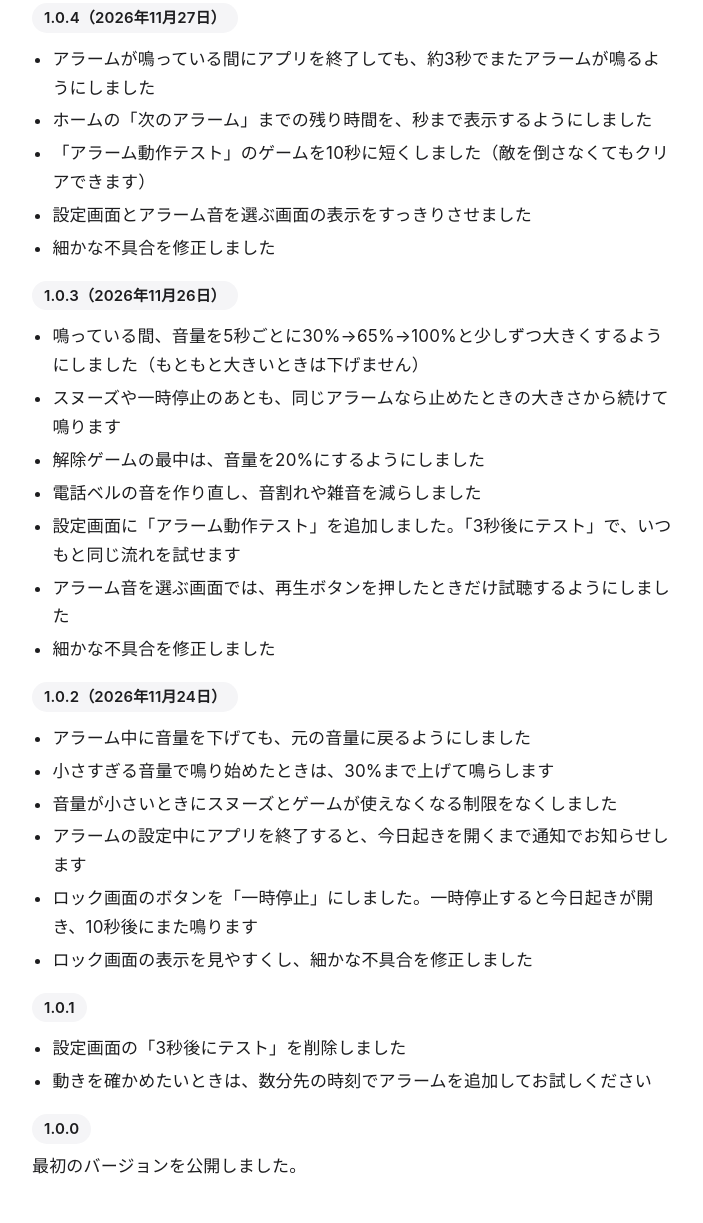
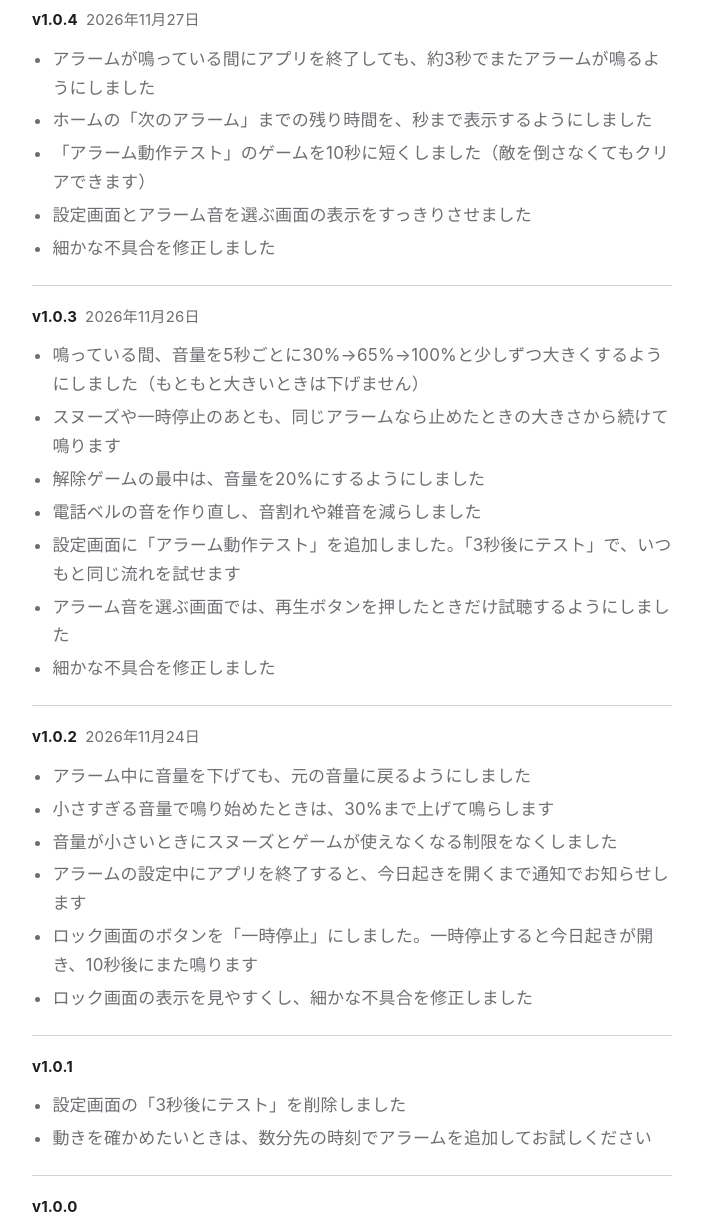
Before and after one commit to createlabone/kyouoki, a plain HTML site: page index.html in a window 1280 px wide. Shown: the part 4075-5298 px from the top of the page, without its empty margins (288-991 px from the left). Drawn offline with Linux system fonts and the light colour scheme.

Commit message:
Restyle release notes headings

```diff
--- a/index.html
+++ b/index.html
@@ -149,15 +149,17 @@
   details .answer { padding: 0 0 16px; }
   details .answer p:last-child, details .answer ul:last-child { margin-bottom: 0; }
 
-  .release { display: flex; flex-direction: column; align-items: flex-start; gap: 8px; }
+  /* 更新情報：バージョンと日付を見出し、その下に説明。版ごとに区切り線で段落を分ける */
+  .release { display: flex; flex-direction: column; align-items: flex-start; gap: 8px; padding: 18px 0; border-top: 1px solid var(--separator); }
+  #updates h2 + .release { border-top: none; padding-top: 4px; }
   .release .ver {
     flex: none;
-    font-weight: 600;
-    background: var(--surface);
-    border-radius: 999px;
-    padding: 2px 12px;
+    font-weight: 700;
     font-size: 15px;
+    color: var(--text);
   }
+  .release .ver .date { font-weight: 400; color: var(--text-secondary); margin-left: 8px; }
+  .release ul.plain, .release p { margin: 0; color: var(--text-secondary); }
 
   .contact { text-align: center; padding-bottom: 8px; }
   .mail-button {
@@ -367,7 +369,7 @@
   <section id="updates">
     <h2>更新情報</h2>
     <div class="release">
-      <span class="ver">1.0.4（2026年11月27日）</span>
+      <span class="ver">v1.0.4<span class="date">2026年11月27日</span></span>
       <ul class="plain">
         <li>アラームが鳴っている間にアプリを終了しても、約3秒でまたアラームが鳴るようにしました</li>
         <li>ホームの「次のアラーム」までの残り時間を、秒まで表示するようにしました</li>
@@ -377,7 +379,7 @@
       </ul>
     </div>
     <div class="release">
-      <span class="ver">1.0.3（2026年11月26日）</span>
+      <span class="ver">v1.0.3<span class="date">2026年11月26日</span></span>
       <ul class="plain">
         <li>鳴っている間、音量を5秒ごとに30%→65%→100%と少しずつ大きくするようにしました（もともと大きいときは下げません）</li>
         <li>スヌーズや一時停止のあとも、同じアラームなら止めたときの大きさから続けて鳴ります</li>
@@ -389,7 +391,7 @@
       </ul>
     </div>
     <div class="release">
-      <span class="ver">1.0.2（2026年11月24日）</span>
+      <span class="ver">v1.0.2<span class="date">2026年11月24日</span></span>
       <ul class="plain">
         <li>アラーム中に音量を下げても、元の音量に戻るようにしました</li>
         <li>小さすぎる音量で鳴り始めたときは、30%まで上げて鳴らします</li>
@@ -400,14 +402,14 @@
       </ul>
     </div>
     <div class="release">
-      <span class="ver">1.0.1</span>
+      <span class="ver">v1.0.1</span>
       <ul class="plain">
         <li>設定画面の「3秒後にテスト」を削除しました</li>
         <li>動きを確かめたいときは、数分先の時刻でアラームを追加してお試しください</li>
       </ul>
     </div>
     <div class="release">
-      <span class="ver">1.0.0</span>
+      <span class="ver">v1.0.0</span>
       <p>最初のバージョンを公開しました。</p>
     </div>
   </section>
```
